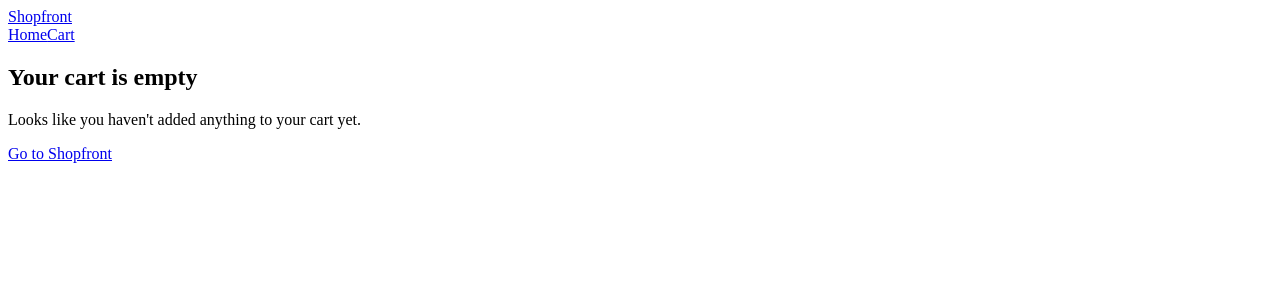
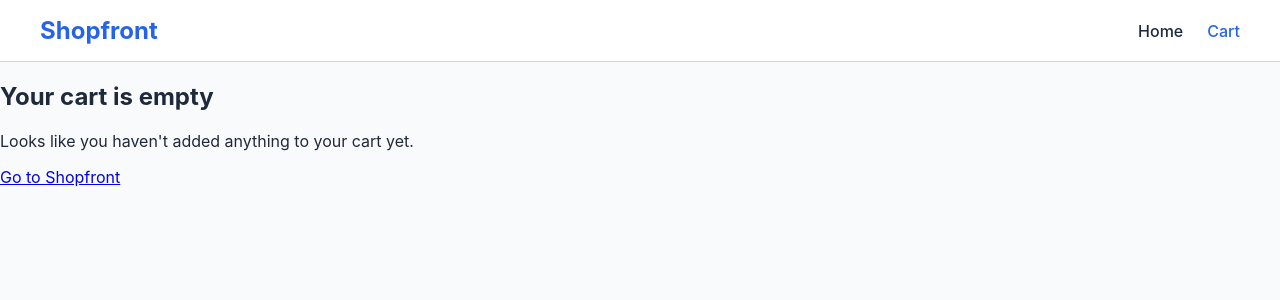
Before and after one commit to Mikun-flo/productcatalog, a React (Vite) app: page /cart in a window 1280 px wide. Shown: the top 300 px of the page. Built offline with nearby package versions, Linux system fonts and the light colour scheme.

Commit message:
feat: add initial CSS styles for layout and design; update CartPage and CatalogPage for consistency

```diff
--- a/src/index.css
+++ b/src/index.css
@@ -0,0 +1,49 @@
+:root {
+  --primary-color: #2563eb;
+  --primary-hover: #1d4ed8;
+  --bg-color: #f8fafc;
+  --card-bg: #ffffff;
+  --text-dark: #1e293b;
+  --text-light: #64748b;
+  --border-color: #cbd5e1;
+}
+body {
+  margin: 0;
+  font-family: 'Inter', -apple-system, BlinkMacSystemFont, 'Segoe UI', Roboto, sans-serif;
+  background-color: var(--bg-color);
+  color: var(--text-dark);
+}
+.site-header {
+  background-color: var(--card-bg);
+  border-bottom: 1px solid var(--border-color);
+  position: sticky;
+  top: 0;
+  z-index: 100;
+}
+.header-container {
+  display: flex;
+  justify-content: space-between;
+  align-items: center;
+  max-width: 1200px;
+  margin: 0 auto;
+  padding: 1rem 2rem;
+}
+.logo {
+  font-size: 1.5rem;
+  font-weight: 700;
+  color: var(--primary-color);
+  text-decoration: none;
+}
+.nav-links {
+  display: flex;
+  gap: 1.5rem;
+  align-items: center;
+}
+.nav-links a {
+  text-decoration: none;
+  color: var(--text-dark);
+  font-weight: 500;
+}
+.nav-links a.active {
+  color: var(--primary-color);
+}
--- a/src/pages/CartPage.jsx
+++ b/src/pages/CartPage.jsx
@@ -1,4 +1,3 @@
-
 import React from 'react';
 import { Link, useNavigate } from 'react-router-dom';
 import { useCart } from '../hooks/useCart.js';
@@ -17,6 +16,7 @@ export default function CartPage() {
       </div>
     );
   }
+
 
   return (
     <div className="cart-page-container">
--- a/src/pages/CatalogPage.jsx
+++ b/src/pages/CatalogPage.jsx
@@ -1,14 +1,13 @@
-
 import React, { useState, useMemo } from "react";
 import { useFetch } from "../hooks/useFetch.js";
 import { FilterBar } from "../components/FilterBar.jsx";
 import { ProductCard } from "../components/ProductCard.jsx";
 
-
 export default function CatalogPage() {
   const { data, loading, error } = useFetch(
     "https://dummyjson.com/products?limit=0",
   );
+
   const [filters, setFilters] = useState({
     search: "",
     category: "all",
```
